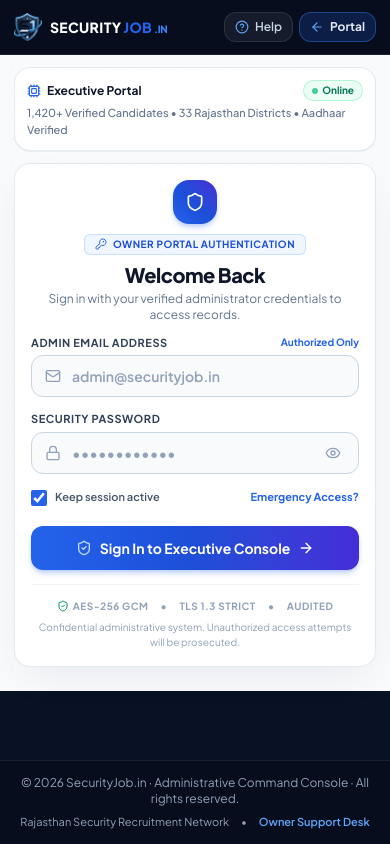
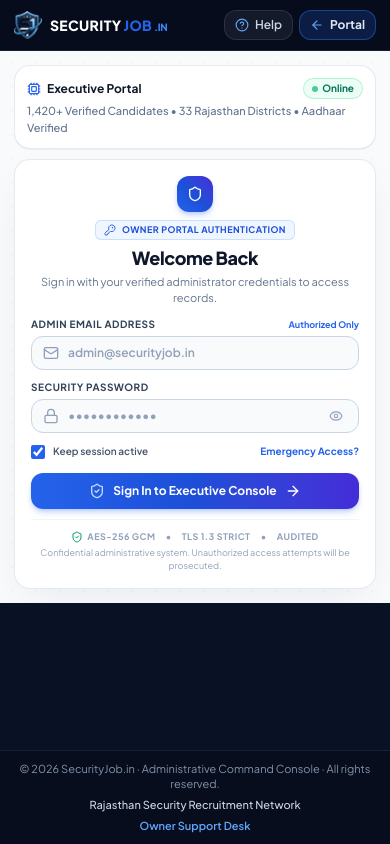
Before and after one commit to AmarjeeAJ/SecurityJob, a React (Vite) app in the folder client/: page /owner/login in a window 390 px wide. Built offline with nearby package versions, Linux system fonts and the light colour scheme; no server answers.

Commit message:
feat: implement owner login page with live candidate stream integration

```diff
--- a/client/src/pages/OwnerLoginPage.jsx
+++ b/client/src/pages/OwnerLoginPage.jsx
@@ -80,10 +80,10 @@ export default function OwnerLoginPage() {
   }
 
   return (
-    <div className="min-h-screen bg-[#091124] text-slate-800 flex flex-col justify-between relative selection:bg-blue-600 selection:text-white font-sans">
+    <div className="min-h-screen lg:h-screen lg:max-h-screen lg:overflow-hidden bg-[#091124] text-slate-800 flex flex-col justify-between relative selection:bg-blue-600 selection:text-white font-sans">
 
       {/* Top Bar for Mobile & Desktop Navigation */}
-      <header className="relative z-20 w-full bg-[#070d1d] border-b border-white/[0.08] px-3.5 sm:px-6 lg:px-8 py-3 flex items-center justify-between gap-2">
+      <header className="sticky top-0 z-30 w-full bg-[#070d1d]/95 backdrop-blur-md border-b border-white/[0.08] px-3.5 sm:px-6 lg:px-8 py-2.5 sm:py-3 flex items-center justify-between gap-2 shrink-0">
         <Link to="/" className="inline-flex items-center gap-2 group min-w-0 shrink-0">
           <Logo size="sm" variant="dark" showTagline={false} className="sm:hidden" />
           <Logo size="md" variant="dark" showTagline={false} className="hidden sm:flex" />
@@ -127,10 +127,10 @@ export default function OwnerLoginPage() {
       </header>
 
       {/* Main Executive Split Workspace */}
-      <main className="relative z-10 flex-1 flex flex-col lg:flex-row w-full max-w-[1600px] mx-auto">
+      <main className="relative z-10 flex-1 min-h-0 flex flex-col lg:flex-row w-full max-w-[1600px] mx-auto overflow-hidden">
 
         {/* LEFT PANEL: Deep Navy Intelligence & Operations Showcase (Desktop Only) */}
-        <div className="hidden lg:flex lg:w-7/12 flex-col justify-between p-6 xl:p-8 2xl:p-10 text-white relative overflow-hidden bg-gradient-to-br from-[#091124] via-[#0d1c3d] to-[#091124] border-r border-white/[0.08]">
+        <div className="hidden lg:flex lg:w-7/12 flex-col justify-between p-4 xl:p-6 2xl:p-8 text-white relative overflow-hidden bg-gradient-to-br from-[#091124] via-[#0d1c3d] to-[#091124] border-r border-white/[0.08]">
 
           {/* Subtle Ambient Background Mesh */}
           <div className="pointer-events-none absolute inset-0">
@@ -148,51 +148,51 @@ export default function OwnerLoginPage() {
           </div>
 
           {/* Top Section */}
-          <div className="relative z-10 space-y-4 xl:space-y-5 max-w-xl">
+          <div className="relative z-10 space-y-2 xl:space-y-3.5 max-w-xl">
             {/* Executive Badge */}
-            <div className="inline-flex items-center gap-2 px-3 py-1 rounded-full bg-gradient-to-r from-blue-500/20 to-indigo-500/20 border border-blue-400/30 text-blue-200 text-[11px] font-bold shadow-md shadow-blue-950/40 backdrop-blur-md">
-              <Cpu className="w-3.5 h-3.5 text-blue-400" />
+            <div className="inline-flex items-center gap-1.5 px-2.5 py-0.5 rounded-full bg-gradient-to-r from-blue-500/20 to-indigo-500/20 border border-blue-400/30 text-blue-200 text-[10px] xl:text-[11px] font-bold shadow-md shadow-blue-950/40 backdrop-blur-md">
+              <Cpu className="w-3 h-3 xl:w-3.5 xl:h-3.5 text-blue-400" />
               <span>Administrative Operations & Security Console</span>
             </div>
 
             {/* Headline */}
-            <div className="space-y-2">
-              <h1 className="text-2xl xl:text-3xl 2xl:text-4xl font-black tracking-tight leading-[1.15] text-white">
+            <div className="space-y-1 xl:space-y-1.5">
+              <h1 className="text-xl xl:text-2xl 2xl:text-3xl font-black tracking-tight leading-[1.15] text-white">
                 Executive Candidate <br />
                 <span className="bg-gradient-to-r from-blue-400 via-sky-300 to-indigo-300 bg-clip-text text-transparent">
                   Supervision & Dispatch
                 </span>
               </h1>
-              <p className="text-xs xl:text-sm text-slate-300 leading-relaxed">
+              <p className="text-[11px] xl:text-xs text-slate-300 leading-relaxed max-w-lg">
                 Centralized management for security guard recruitment across Rajasthan. Review verified candidate submissions, audit dual-sided Aadhaar cards, and export deployment batches.
               </p>
             </div>
 
             {/* Live Operational Metrics HUD */}
-            <div className="grid grid-cols-3 gap-2.5 pt-0.5">
-              <div className="p-3 rounded-xl bg-white/[0.04] border border-white/10 backdrop-blur-md">
-                <div className="text-xl xl:text-2xl font-black text-white">1,420+</div>
-                <div className="text-[10px] font-semibold text-blue-300 mt-0.5">Verified Candidates</div>
+            <div className="grid grid-cols-3 gap-2 xl:gap-2.5 pt-0.5">
+              <div className="p-2 xl:p-2.5 rounded-xl bg-white/[0.04] border border-white/10 backdrop-blur-md">
+                <div className="text-lg xl:text-xl font-black text-white">1,420+</div>
+                <div className="text-[9px] xl:text-[10px] font-semibold text-blue-300 mt-0.5">Verified Candidates</div>
               </div>
-              <div className="p-3 rounded-xl bg-white/[0.04] border border-white/10 backdrop-blur-md">
-                <div className="text-xl xl:text-2xl font-black text-emerald-400">33 / 33</div>
-                <div className="text-[10px] font-semibold text-emerald-300 mt-0.5">Rajasthan Districts</div>
+              <div className="p-2 xl:p-2.5 rounded-xl bg-white/[0.04] border border-white/10 backdrop-blur-md">
+                <div className="text-lg xl:text-xl font-black text-emerald-400">33 / 33</div>
+                <div className="text-[9px] xl:text-[10px] font-semibold text-emerald-300 mt-0.5">Rajasthan Districts</div>
               </div>
-              <div className="p-3 rounded-xl bg-white/[0.04] border border-white/10 backdrop-blur-md">
-                <div className="text-xl xl:text-2xl font-black text-amber-300">100%</div>
-                <div className="text-[10px] font-semibold text-amber-300 mt-0.5">Aadhaar Audited</div>
+              <div className="p-2 xl:p-2.5 rounded-xl bg-white/[0.04] border border-white/10 backdrop-blur-md">
+                <div className="text-lg xl:text-xl font-black text-amber-300">100%</div>
+                <div className="text-[9px] xl:text-[10px] font-semibold text-amber-300 mt-0.5">Aadhaar Audited</div>
               </div>
             </div>
 
             {/* Interactive Candidate Stream */}
-            <div className="pt-1">
+            <div className="pt-0.5">
               <OwnerLiveCandidateStream />
             </div>
 
             {/* Core Capability Cards */}
-            <div className="grid grid-cols-2 gap-2.5 pt-1">
-              <div className="p-2.5 rounded-xl bg-white/[0.03] border border-white/[0.07] flex items-center gap-2.5">
-                <div className="p-2 rounded-lg bg-blue-500/20 text-blue-300 shrink-0">
+            <div className="grid grid-cols-2 gap-2 xl:gap-2.5 pt-0.5">
+              <div className="p-2 xl:p-2.5 rounded-xl bg-white/[0.03] border border-white/[0.07] flex items-center gap-2">
+                <div className="p-1.5 rounded-lg bg-blue-500/20 text-blue-300 shrink-0">
                   <FileSpreadsheet className="w-3.5 h-3.5" />
                 </div>
                 <div className="min-w-0">
@@ -201,8 +201,8 @@ export default function OwnerLoginPage() {
                 </div>
               </div>
 
-              <div className="p-2.5 rounded-xl bg-white/[0.03] border border-white/[0.07] flex items-center gap-2.5">
-                <div className="p-2 rounded-lg bg-indigo-500/20 text-indigo-300 shrink-0">
+              <div className="p-2 xl:p-2.5 rounded-xl bg-white/[0.03] border border-white/[0.07] flex items-center gap-2">
+                <div className="p-1.5 rounded-lg bg-indigo-500/20 text-indigo-300 shrink-0">
                   <Fingerprint className="w-3.5 h-3.5" />
                 </div>
                 <div className="min-w-0">
@@ -214,17 +214,17 @@ export default function OwnerLoginPage() {
           </div>
 
           {/* Left Panel Compliance Footer */}
-          <div className="relative z-10 pt-4 mt-4 border-t border-white/10 flex items-center justify-between text-xs text-slate-400">
+          <div className="relative z-10 pt-2 mt-2 xl:pt-3 xl:mt-3 border-t border-white/10 flex items-center justify-between text-xs text-slate-400">
             <div className="flex items-center gap-1.5">
               <ShieldCheck className="w-3.5 h-3.5 text-emerald-400" />
-              <span className="text-[11px]">Strict 256-Bit TLS 1.3 Encryption</span>
+              <span className="text-[10px] xl:text-[11px]">Strict 256-Bit TLS 1.3 Encryption</span>
             </div>
-            <span className="text-[11px]">Origin IP & Session Audited</span>
+            <span className="text-[10px] xl:text-[11px]">Origin IP & Session Audited</span>
           </div>
         </div>
 
-        {/* RIGHT PANEL: Crisp, High-Trust Executive Login Console (Optimized & Set Higher) */}
-        <div className="w-full lg:w-5/12 flex items-start justify-center pt-3 sm:pt-6 lg:pt-8 pb-6 sm:pb-8 px-3.5 sm:px-6 xl:px-8 bg-[#f8fafc] relative">
+        {/* RIGHT PANEL: Crisp, High-Trust Executive Login Console (Centered & Optimized) */}
+        <div className="w-full lg:w-5/12 flex items-center justify-center p-3.5 sm:p-6 lg:p-4 xl:p-6 bg-[#f8fafc] relative overflow-y-auto lg:overflow-hidden">
 
           {/* Subtle Clean Pattern Background */}
           <div
@@ -238,7 +238,7 @@ export default function OwnerLoginPage() {
           <div className="w-full max-w-md relative z-10">
 
             {/* Mobile Summary Pill (Only visible on small screens) */}
-            <div className="lg:hidden mb-3 p-3 rounded-2xl bg-white border border-slate-200/90 shadow-2xs space-y-1">
+            <div className="lg:hidden mb-2.5 p-3 rounded-2xl bg-white border border-slate-200/90 shadow-2xs space-y-1">
               <div className="flex items-center justify-between">
                 <div className="flex items-center gap-1.5 text-xs font-bold text-slate-900">
                   <Cpu className="w-3.5 h-3.5 text-blue-600" />
@@ -255,23 +255,23 @@ export default function OwnerLoginPage() {
             </div>
 
             {/* Pristine Executive Login Card */}
-            <div className="bg-white rounded-2xl sm:rounded-3xl p-4 sm:p-7 shadow-[0_15px_45px_-12px_rgba(15,23,42,0.08)] border border-slate-200/90 relative">
+            <div className="bg-white rounded-2xl sm:rounded-3xl p-4 sm:p-5 xl:p-6 shadow-[0_15px_45px_-12px_rgba(15,23,42,0.08)] border border-slate-200/90 relative">
 
               {/* Header Icon & Title */}
-              <div className="text-center mb-3 sm:mb-5">
-                <div className="mx-auto w-11 h-11 sm:w-12 sm:h-12 rounded-2xl bg-gradient-to-tr from-blue-600 via-blue-700 to-indigo-700 flex items-center justify-center text-white shadow-md shadow-blue-600/25 mb-2 sm:mb-2.5">
-                  <Shield className="w-5 h-5 sm:w-6 sm:h-6" />
+              <div className="text-center mb-2.5 sm:mb-3 xl:mb-4">
+                <div className="mx-auto w-9 h-9 sm:w-10 sm:h-10 rounded-xl bg-gradient-to-tr from-blue-600 via-blue-700 to-indigo-700 flex items-center justify-center text-white shadow-md shadow-blue-600/25 mb-1.5 sm:mb-2">
+                  <Shield className="w-4 h-4 sm:w-5 sm:h-5" />
                 </div>
 
-                <div className="inline-flex items-center gap-1.5 px-2.5 py-0.5 rounded-md bg-blue-50 border border-blue-200/80 text-blue-700 text-[10px] font-bold uppercase tracking-wider mb-1.5">
+                <div className="inline-flex items-center gap-1.5 px-2 py-0.5 rounded-md bg-blue-50 border border-blue-200/80 text-blue-700 text-[9px] sm:text-[10px] font-bold uppercase tracking-wider mb-1">
                   <KeyRound className="w-3 h-3 text-blue-600" />
                   Owner Portal Authentication
                 </div>
 
-                <h2 className="text-xl sm:text-2xl font-black text-slate-900 tracking-tight">
+                <h2 className="text-lg sm:text-xl xl:text-2xl font-black text-slate-900 tracking-tight">
                   Welcome Back
                 </h2>
-                <p className="text-xs text-slate-500 mt-0.5 max-w-xs mx-auto">
+                <p className="text-[11px] sm:text-xs text-slate-500 mt-0.5 max-w-xs mx-auto">
                   Sign in with your verified administrator credentials to access records.
                 </p>
               </div>
@@ -283,7 +283,7 @@ export default function OwnerLoginPage() {
                     initial={{ opacity: 0, y: -8 }}
                     animate={{ opacity: 1, y: 0 }}
                     exit={{ opacity: 0, y: -8 }}
-                    className="mb-4 p-3 rounded-xl bg-rose-50 border border-rose-200 text-rose-800 text-xs font-medium flex items-start gap-2.5 shadow-sm"
+                    className="mb-3 p-2.5 rounded-xl bg-rose-50 border border-rose-200 text-rose-800 text-xs font-medium flex items-start gap-2 shadow-sm"
                   >
                     <AlertCircle className="w-4 h-4 shrink-0 text-rose-600 mt-0.5" />
                     <div>
@@ -298,7 +298,7 @@ export default function OwnerLoginPage() {
               <form
                 onSubmit={handleSubmit(onSubmit)}
                 noValidate
-                className="space-y-3.5"
+                className="space-y-2.5 sm:space-y-3"
                 onKeyDown={handleKeyModifier}
                 onKeyUp={handleKeyModifier}
               >
@@ -307,21 +307,21 @@ export default function OwnerLoginPage() {
                   <div className="flex items-center justify-between">
                     <label
                       htmlFor="owner-email"
-                      className="block text-[11px] font-bold uppercase tracking-wider text-slate-700"
+                      className="block text-[10px] sm:text-[11px] font-bold uppercase tracking-wider text-slate-700"
                     >
                       Admin Email Address
                     </label>
-                    <span className="text-[10px] font-bold text-blue-600">Authorized Only</span>
+                    <span className="text-[9px] sm:text-[10px] font-bold text-blue-600">Authorized Only</span>
                   </div>
 
                   <div className="relative flex items-center">
-                    <Mail className="absolute left-3.5 w-4 h-4 text-slate-400 pointer-events-none" />
+                    <Mail className="absolute left-3 w-4 h-4 text-slate-400 pointer-events-none" />
                     <input
                       id="owner-email"
                       type="email"
                       autoComplete="username"
                       placeholder="admin@securityjob.in"
-                      className={`w-full pl-10 pr-4 py-2.5 sm:py-3 rounded-xl bg-slate-50 hover:bg-slate-100/70 focus:bg-white border text-sm font-semibold text-slate-900 placeholder:text-slate-400 focus:outline-none focus:ring-4 focus:ring-blue-500/15 transition-all ${
+                      className={`w-full pl-9 sm:pl-10 pr-4 py-2 sm:py-2.5 rounded-xl bg-slate-50 hover:bg-slate-100/70 focus:bg-white border text-xs sm:text-sm font-semibold text-slate-900 placeholder:text-slate-400 focus:outline-none focus:ring-4 focus:ring-blue-500/15 transition-all ${
                         errors.email
                           ? 'border-rose-400 focus:border-rose-500'
                           : 'border-slate-300 focus:border-blue-600'
@@ -330,8 +330,8 @@ export default function OwnerLoginPage() {
                     />
                   </div>
                   {errors.email && (
-                    <p className="text-xs font-medium text-rose-600 mt-1 flex items-center gap-1">
-                      <AlertCircle className="w-3.5 h-3.5 shrink-0" />
+                    <p className="text-[11px] font-medium text-rose-600 mt-1 flex items-center gap-1">
+                      <AlertCircle className="w-3 h-3 shrink-0" />
                       {errors.email.message}
                     </p>
                   )}
@@ -342,27 +342,27 @@ export default function OwnerLoginPage() {
                   <div className="flex items-center justify-between">
                     <label
                       htmlFor="owner-password"
-                      className="block text-[11px] font-bold uppercase tracking-wider text-slate-700"
+                      className="block text-[10px] sm:text-[11px] font-bold uppercase tracking-wider text-slate-700"
                     >
                       Security Password
                     </label>
 
                     {/* Caps Lock Alert */}
                     {capsLockActive && (
-                      <span className="inline-flex items-center gap-1 text-[10px] font-bold text-amber-800 bg-amber-100 border border-amber-300 px-1.5 py-0.5 rounded animate-pulse">
+                      <span className="inline-flex items-center gap-1 text-[9px] sm:text-[10px] font-bold text-amber-800 bg-amber-100 border border-amber-300 px-1.5 py-0.5 rounded animate-pulse">
                         Caps Lock ON
                       </span>
                     )}
                   </div>
 
                   <div className="relative flex items-center">
-                    <Lock className="absolute left-3.5 w-4 h-4 text-slate-400 pointer-events-none" />
+                    <Lock className="absolute left-3 w-4 h-4 text-slate-400 pointer-events-none" />
                     <input
                       id="owner-password"
                       type={showPassword ? 'text' : 'password'}
                       autoComplete="current-password"
                       placeholder="••••••••••••"
-                      className={`w-full pl-10 pr-11 py-2.5 sm:py-3 rounded-xl bg-slate-50 hover:bg-slate-100/70 focus:bg-white border text-sm font-semibold text-slate-900 placeholder:text-slate-400 focus:outline-none focus:ring-4 focus:ring-blue-500/15 transition-all ${
+                      className={`w-full pl-9 sm:pl-10 pr-10 py-2 sm:py-2.5 rounded-xl bg-slate-50 hover:bg-slate-100/70 focus:bg-white border text-xs sm:text-sm font-semibold text-slate-900 placeholder:text-slate-400 focus:outline-none focus:ring-4 focus:ring-blue-500/15 transition-all ${
                         errors.password
                           ? 'border-rose-400 focus:border-rose-500'
                           : 'border-slate-300 focus:border-blue-600'
@@ -372,19 +372,19 @@ export default function OwnerLoginPage() {
                     <button
                       type="button"
                       onClick={() => setShowPassword(!showPassword)}
-                      className="absolute right-3.5 p-1 rounded-lg text-slate-400 hover:text-slate-700 focus:outline-none cursor-pointer"
+                      className="absolute right-3 p-1 rounded-lg text-slate-400 hover:text-slate-700 focus:outline-none cursor-pointer"
                       aria-label={showPassword ? 'Hide password' : 'Show password'}
                     >
                       {showPassword ? (
-                        <EyeOff className="w-4 h-4" />
+                        <EyeOff className="w-3.5 h-3.5" />
                       ) : (
-                        <Eye className="w-4 h-4" />
+                        <Eye className="w-3.5 h-3.5" />
                       )}
                     </button>
                   </div>
                   {errors.password && (
-                    <p className="text-xs font-medium text-rose-600 mt-1 flex items-center gap-1">
-                      <AlertCircle className="w-3.5 h-3.5 shrink-0" />
+                    <p className="text-[11px] font-medium text-rose-600 mt-1 flex items-center gap-1">
+                      <AlertCircle className="w-3 h-3 shrink-0" />
                       {errors.password.message}
                     </p>
                   )}
@@ -397,15 +397,15 @@ export default function OwnerLoginPage() {
                       type="checkbox"
                       checked={rememberDevice}
                       onChange={(e) => setRememberDevice(e.target.checked)}
-                      className="w-4 h-4 rounded border-slate-300 text-blue-600 focus:ring-blue-500 cursor-pointer accent-blue-600"
+                      className="w-3.5 h-3.5 rounded border-slate-300 text-blue-600 focus:ring-blue-500 cursor-pointer accent-blue-600"
                     />
-                    <span className="text-[11px] font-semibold text-slate-600">Keep session active</span>
+                    <span className="text-[10px] sm:text-[11px] font-semibold text-slate-600">Keep session active</span>
                   </label>
 
                   <button
                     type="button"
                     onClick={() => setShowSupportModal(true)}
-                    className="text-[11px] font-bold text-blue-600 hover:text-blue-800 transition-colors cursor-pointer"
+                    className="text-[10px] sm:text-[11px] font-bold text-blue-600 hover:text-blue-800 transition-colors cursor-pointer"
                   >
                     Emergency Access?
                   </button>
@@ -415,11 +415,11 @@ export default function OwnerLoginPage() {
                 <button
                   type="submit"
                   disabled={isSubmitting}
-                  className="w-full mt-1.5 relative overflow-hidden inline-flex items-center justify-center gap-2 py-3 sm:py-3.5 px-6 rounded-xl font-bold text-sm text-white bg-gradient-to-r from-blue-600 via-blue-700 to-indigo-700 hover:from-blue-700 hover:to-indigo-800 shadow-md shadow-blue-600/25 transition-all duration-200 hover:scale-[1.01] active:scale-[0.99] disabled:opacity-60 disabled:cursor-not-allowed cursor-pointer"
+                  className="w-full mt-1 relative overflow-hidden inline-flex items-center justify-center gap-2 py-2.5 sm:py-3 px-5 rounded-xl font-bold text-xs sm:text-sm text-white bg-gradient-to-r from-blue-600 via-blue-700 to-indigo-700 hover:from-blue-700 hover:to-indigo-800 shadow-md shadow-blue-600/25 transition-all duration-200 hover:scale-[1.01] active:scale-[0.99] disabled:opacity-60 disabled:cursor-not-allowed cursor-pointer"
                 >
                   {isSubmitting ? (
                     <>
-                      <span className="w-4 h-4 border-2 border-white/30 border-t-white rounded-full animate-spin" />
+                      <span className="w-3.5 h-3.5 border-2 border-white/30 border-t-white rounded-full animate-spin" />
                       <span>Verifying Credentials...</span>
                     </>
                   ) : (
@@ -433,8 +433,8 @@ export default function OwnerLoginPage() {
               </form>
 
               {/* Bottom Security Compliance Notice */}
-              <div className="pt-3.5 mt-3.5 border-t border-slate-100 text-center space-y-1.5">
-                <div className="flex items-center justify-center gap-3 text-[10px] font-bold uppercase tracking-wider text-slate-400">
+              <div className="pt-2.5 sm:pt-3 mt-2.5 sm:mt-3 border-t border-slate-100 text-center space-y-1">
+                <div className="flex items-center justify-center gap-2.5 text-[9px] sm:text-[10px] font-bold uppercase tracking-wider text-slate-400">
                   <span className="flex items-center gap-1">
                     <ShieldCheck className="w-3 h-3 text-emerald-600" />
                     AES-256 GCM
@@ -444,7 +444,7 @@ export default function OwnerLoginPage() {
                   <span>•</span>
                   <span>Audited</span>
                 </div>
-                <p className="text-[10px] text-slate-400">
+                <p className="text-[9px] sm:text-[10px] text-slate-400 leading-snug">
                   Confidential administrative system. Unauthorized access attempts will be prosecuted.
                 </p>
               </div>
@@ -460,20 +460,22 @@ export default function OwnerLoginPage() {
       />
 
       {/* Unified Bottom Footer */}
-      <footer className="relative z-20 w-full bg-[#070d1d] border-t border-white/[0.08] px-4 sm:px-6 lg:px-8 py-3.5 flex flex-col sm:flex-row items-center justify-between gap-2 text-xs text-slate-400 text-center sm:text-left">
-        <div>
+      <footer className="sticky bottom-0 z-20 w-full bg-[#070d1d] border-t border-white/[0.08] px-4 sm:px-6 lg:px-8 py-2.5 sm:py-3 shrink-0">
+        <div className="w-full max-w-[1600px] mx-auto flex flex-col sm:flex-row items-center justify-between gap-1.5 sm:gap-4 text-center sm:text-left">
+          <div className="text-[11px] sm:text-xs text-slate-400/90 leading-snug">
             &copy; {new Date().getFullYear()} SecurityJob.in · Administrative Command Console · All rights reserved.
           </div>
-        <div className="flex items-center gap-3 text-[11px] text-slate-400">
-          <span>Rajasthan Security Recruitment Network</span>
-          <span>•</span>
+          <div className="flex flex-col sm:flex-row items-center justify-center gap-1 sm:gap-2.5 text-[11px] text-slate-400">
+            <span className="text-slate-300 font-medium">Rajasthan Security Recruitment Network</span>
+            <span className="text-slate-600 hidden sm:inline">•</span>
             <button
               type="button"
               onClick={() => setShowSupportModal(true)}
-            className="text-blue-400 hover:text-blue-300 font-semibold cursor-pointer"
+              className="text-blue-400 hover:text-blue-300 font-semibold cursor-pointer transition-colors hover:underline"
             >
               Owner Support Desk
             </button>
+          </div>
         </div>
       </footer>
     </div>
```
Also changed, not shown: client/src/components/owner/OwnerLiveCandidateStream.jsx (+29 -29 lines). Lines whose indentation alone changed are shown as unchanged.
